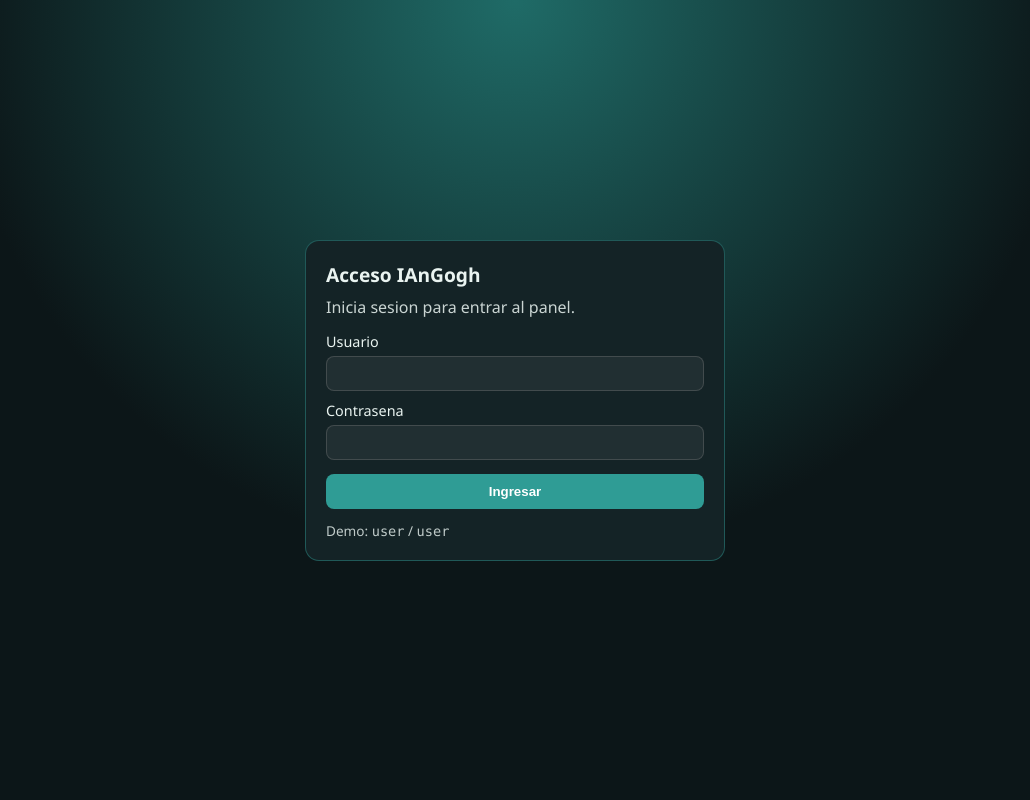
After one commit to polarpicado/IAnGogh, a Python web app: template IAnGogh/src/app_desktop/templates/login.html in a window 1280 px wide. The commit adds this page. Shown: the whole page, without its empty margins (125-1155 px from the left). Run offline with Jinja, Linux system fonts and the light colour scheme; the template is opened without the code that fills it, so the values that code supplies are empty.

Commit message:
Add login gate with demo credentials user/user

```diff
--- a/IAnGogh/src/app_desktop/templates/index.html
+++ b/IAnGogh/src/app_desktop/templates/index.html
@@ -58,6 +58,9 @@
     {% else %}
       <p>No hay perfil activo.</p>
     {% endif %}
+    <form method="post" action="/logout" class="mt">
+      <button class="btn warn" type="submit">Cerrar Sesion</button>
+    </form>
   </nav>
   <main>
     <div class="tabs">
--- /dev/null
+++ b/IAnGogh/src/app_desktop/templates/login.html
@@ -0,0 +1,85 @@
+<!doctype html>
+<html lang="es">
+<head>
+  <meta charset="utf-8"/>
+  <meta name="viewport" content="width=device-width, initial-scale=1"/>
+  <title>IAnGogh Login</title>
+  <style>
+    :root {
+      --bg: #0c1618;
+      --surface: #142326;
+      --text: #eaf4f1;
+      --brand: #2f9c95;
+      --warn: #f4b942;
+    }
+    body {
+      margin: 0;
+      min-height: 100vh;
+      display: grid;
+      place-items: center;
+      background: radial-gradient(circle at top, #1f6b67, #0c1618 55%);
+      font-family: "Segoe UI", Tahoma, sans-serif;
+      color: var(--text);
+    }
+    .card {
+      width: min(92vw, 420px);
+      background: var(--surface);
+      border-radius: 14px;
+      border: 1px solid rgba(47,156,149,.45);
+      padding: 20px;
+      box-sizing: border-box;
+    }
+    h1 { margin: 0 0 8px; font-size: 1.2rem; }
+    p { margin: 0 0 14px; opacity: .85; }
+    label { display: block; margin: 10px 0 5px; font-size: .9rem; }
+    input {
+      width: 100%;
+      box-sizing: border-box;
+      border-radius: 8px;
+      border: 1px solid rgba(127,127,127,.35);
+      background: rgba(255,255,255,.06);
+      color: inherit;
+      padding: 9px;
+    }
+    .btn {
+      margin-top: 14px;
+      width: 100%;
+      border: 0;
+      border-radius: 8px;
+      padding: 10px;
+      background: var(--brand);
+      color: white;
+      cursor: pointer;
+      font-weight: 600;
+    }
+    .hint { margin-top: 12px; font-size: .85rem; opacity: .8; }
+    .error {
+      margin-top: 8px;
+      background: rgba(244,185,66,.2);
+      color: var(--warn);
+      border: 1px solid rgba(244,185,66,.8);
+      border-radius: 8px;
+      padding: 8px;
+      font-size: .9rem;
+    }
+    code { font-family: Consolas, monospace; }
+  </style>
+</head>
+<body>
+  <div class="card">
+    <h1>Acceso IAnGogh</h1>
+    <p>Inicia sesion para entrar al panel.</p>
+    {% if error %}
+      <div class="error">Credenciales invalidas. Intenta nuevamente.</div>
+    {% endif %}
+    <form method="post" action="/login">
+      <label>Usuario</label>
+      <input name="username" autocomplete="username" required />
+      <label>Contrasena</label>
+      <input name="password" type="password" autocomplete="current-password" required />
+      <button class="btn" type="submit">Ingresar</button>
+    </form>
+    <div class="hint">Demo: <code>user</code> / <code>user</code></div>
+  </div>
+</body>
+</html>
```
Also changed, not shown: IAnGogh/src/app_integration_localapi/main.py (+49 -0 lines).
